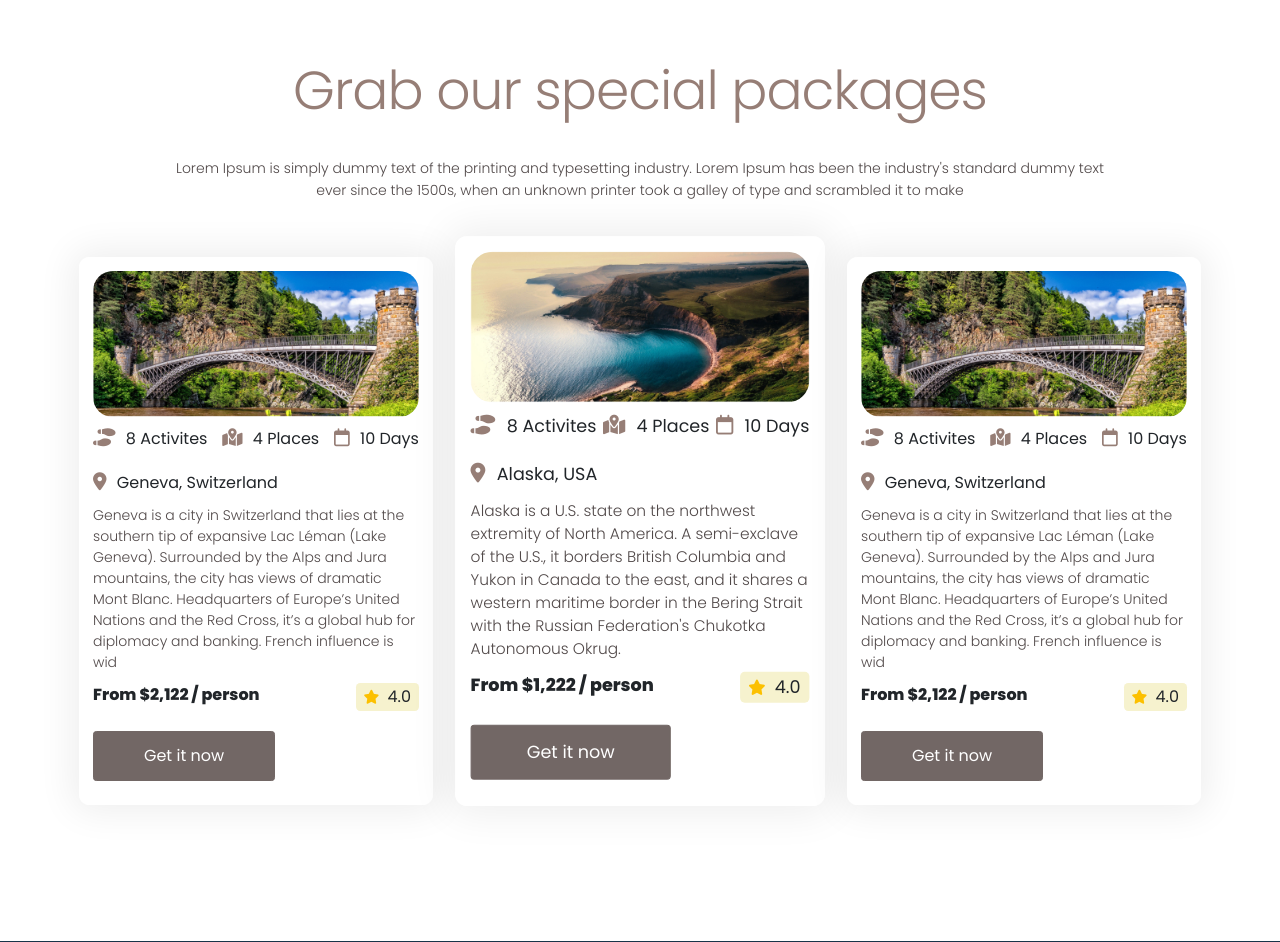
After one commit to grgshankar/travel_design, a PHP site: page /destination.php in a window 1280 px wide; the page is wider, and only the part inside the window is pictured. The commit adds this page. Shown: the part 1521-2463 px from the top of that part. Run offline with PHP 8.4, Linux system fonts and the light colour scheme.

Commit message:
finishing the destinations page

```diff
--- a/assets/css/style.css
+++ b/assets/css/style.css
@@ -17,7 +17,10 @@
     width: 90%;
   }
   section {
-    margin-top: 5rem;
+    margin-bottom: 5rem;
+  }
+  .no_bottom_margin{
+    margin-bottom: 0px;
   }
   div#loom-companion-mv3 {
         display: none;
--- /dev/null
+++ b/destination.php
@@ -0,0 +1,231 @@
+<?php require_once 'inc/header.php' ?>
+<section class="full_width_banner" style="background:url(assets/img/destination_banner.jpg) no-repeat">
+    <div class="container">
+        <div class="content_wrap">
+            <h3>Explore Our Captivating Destinations!</h3>
+            <p>Lorem ipsum dolor sit amet, consectetuer adipiscing elit. Aenean commodo ligula eget dolor. Aenean massa.
+            </p>
+        </div>
+    </div>
+</section>
+<section class="list_destination">
+    <div class="container">
+        <div class="row">
+            <div class="col-sm-12 col-md-4">
+                <div class="desti_card">
+                    <img src="assets/img/destination_banner.jpg" alt="desti_1">
+                    <div class="floating_content">
+                        <strong>Indonesia</strong>
+                        <p>Lorem, ipsum dolor sit amet consectetur adipisicing elit. Nisi quis animi architecto enim
+                            quasi aperiam perspiciatis inventore...</p>
+                        <div class="btn_wrap">
+                            <a href="#" class="btn_ btn_black btn_solid">Read More</a>
+                        </div>
+                    </div>
+                    <strong>Indonesia</strong>
+                </div>
+            </div>
+            <div class="col-sm-12 col-md-4">
+                <div class="desti_card">
+                    <img src="assets/img/desti_2.jpg" alt="desti_2">
+                    <div class="floating_content">
+                        <strong>Indonesia</strong>
+                        <p>Lorem, ipsum dolor sit amet consectetur adipisicing elit. Nisi quis animi architecto enim
+                            quasi aperiam perspiciatis inventore...</p>
+                        <div class="btn_wrap">
+                            <a href="#" class="btn_ btn_black btn_solid">Read More</a>
+                        </div>
+                    </div>
+                    <strong>Indonesia</strong>
+                </div>
+            </div>
+            <div class="col-sm-12 col-md-4">
+                <div class="desti_card">
+                    <img src="assets/img/desti_3.jpg" alt="desti_3">
+                    <div class="floating_content">
+                        <strong>Indonesia</strong>
+                        <p>Lorem, ipsum dolor sit amet consectetur adipisicing elit. Nisi quis animi architecto enim
+                            quasi aperiam perspiciatis inventore...</p>
+                        <div class="btn_wrap">
+                            <a href="#" class="btn_ btn_black btn_solid">Read More</a>
+                        </div>
+                    </div>
+                    <strong>Indonesia</strong>
+                </div>
+            </div>
+            <div class="col-sm-12 col-md-4">
+                <div class="desti_card">
+                    <img src="assets/img/desti_4.jpg" alt="desti_4">
+                    <div class="floating_content">
+                        <strong>Indonesia</strong>
+                        <p>Lorem, ipsum dolor sit amet consectetur adipisicing elit. Nisi quis animi architecto enim
+                            quasi aperiam perspiciatis inventore...</p>
+                        <div class="btn_wrap">
+                            <a href="#" class="btn_ btn_black btn_solid">Read More</a>
+                        </div>
+                    </div>
+                    <strong>Indonesia</strong>
+                </div>
+            </div>
+            <div class="col-sm-12 col-md-4">
+                <div class="desti_card">
+                    <img src="assets/img/desti_5.jpg" alt="desti_5">
+                    <div class="floating_content">
+                        <strong>Indonesia</strong>
+                        <p>Lorem, ipsum dolor sit amet consectetur adipisicing elit. Nisi quis animi architecto enim
+                            quasi aperiam perspiciatis inventore...</p>
+                        <div class="btn_wrap">
+                            <a href="#" class="btn_ btn_black btn_solid">Read More</a>
+                        </div>
+                    </div>
+                    <strong>Indonesia</strong>
+                </div>
+            </div>
+            <div class="col-sm-12 col-md-4">
+                <div class="desti_card">
+                    <img src="assets/img/desti_6.jpg" alt="desti_6">
+                    <div class="floating_content">
+                        <strong>Indonesia</strong>
+                        <p>Lorem, ipsum dolor sit amet consectetur adipisicing elit. Nisi quis animi architecto enim
+                            quasi aperiam perspiciatis inventore...</p>
+                        <div class="btn_wrap">
+                            <a href="#" class="btn_ btn_black btn_solid">Read More</a>
+                        </div>
+                    </div>
+                    <strong>Indonesia</strong>
+                </div>
+            </div>
+        </div>
+    </div>
+</section>
+<!-- ==============packages starts============== -->
+<section class="spc-packages">
+  <div class="container">
+    <div class="spc-packages-heading text-center">
+      <h3 class="web-h">Grab our special packages</h3>
+      <p>
+        Lorem Ipsum is simply dummy text of the printing and typesetting
+        industry. Lorem Ipsum has been the industry's standard dummy text ever
+        since the 1500s, when an unknown printer took a galley of type and
+        scrambled it to make
+      </p>
+    </div>
+
+    <div class="main-packages-box">
+      <div class="row">
+        <div class="col-md-4">
+          <div class="packages-box-wrap">
+            <img src="assets/img/package-1.jpeg" alt="packages" />
+            <div class="package-icon">
+              <div class="pck-icon-box">
+                <i class="fa-solid fa-shoe-prints"></i>
+                <span>8 Activites</span>
+              </div>
+              <div class="pck-icon-box">
+                <i class="fa-solid fa-map-location-dot"></i>
+                <span>4 Places</span>
+              </div>
+              <div class="pck-icon-box">
+                <i class="fa-regular fa-calendar"></i>
+                <span>10 Days</span>
+              </div>
+            </div>
+            <div class="location-pck">
+              <i class="fa-solid fa-location-dot"></i>
+              <span>Geneva, Switzerland</span>
+            </div>
+            <p>
+              Geneva is a city in Switzerland that lies at the southern tip of
+              expansive Lac Léman (Lake Geneva). Surrounded by the Alps and Jura
+              mountains, the city has views of dramatic Mont Blanc. Headquarters
+              of Europe’s United Nations and the Red Cross, it’s a global hub
+              for diplomacy and banking. French influence is wid
+            </p>
+            <div class="packages-rating">
+              <strong>From $2,122 / person</strong>
+              <span><i class="fa-solid fa-star"></i> 4.0</span>
+            </div>
+            <div class="web-btn">
+              <a href="#" class="btn_">Get it now</a>
+            </div>
+          </div>
+        </div>
+        <div class="col-md-4">
+          <div class="packages-box-wrap">
+            <img src="assets/img/package-2.jpeg" alt="packages" />
+            <div class="package-icon">
+              <div class="pck-icon-box">
+                <i class="fa-solid fa-shoe-prints"></i>
+                <span>8 Activites</span>
+              </div>
+              <div class="pck-icon-box">
+                <i class="fa-solid fa-map-location-dot"></i>
+                <span>4 Places</span>
+              </div>
+              <div class="pck-icon-box">
+                <i class="fa-regular fa-calendar"></i>
+                <span>10 Days</span>
+              </div>
+            </div>
+            <div class="location-pck">
+              <i class="fa-solid fa-location-dot"></i>
+              <span>Alaska, USA</span>
+            </div>
+            <p>
+              Alaska is a U.S. state on the northwest extremity of North
+              America. A semi-exclave of the U.S., it borders British Columbia
+              and Yukon in Canada to the east, and it shares a western maritime
+              border in the Bering Strait with the Russian Federation's Chukotka
+              Autonomous Okrug.
+            </p>
+            <div class="packages-rating">
+              <strong>From $1,222 / person</strong>
+              <span><i class="fa-solid fa-star"></i> 4.0</span>
+            </div>
+            <div class="web-btn">
+              <a href="#" class="btn_">Get it now</a>
+            </div>
+          </div>
+        </div>
+        <div class="col-md-4">
+          <div class="packages-box-wrap">
+            <img src="assets/img/package-1.jpeg" alt="packages" />
+            <div class="package-icon">
+              <div class="pck-icon-box">
+                <i class="fa-solid fa-shoe-prints"></i>
+                <span>8 Activites</span>
+              </div>
+              <div class="pck-icon-box">
+                <i class="fa-solid fa-map-location-dot"></i>
+                <span>4 Places</span>
+              </div>
+              <div class="pck-icon-box">
+                <i class="fa-regular fa-calendar"></i>
+                <span>10 Days</span>
+              </div>
+            </div>
+            <div class="location-pck">
+              <i class="fa-solid fa-location-dot"></i>
+              <span>Geneva, Switzerland</span>
+            </div>
+            <p>
+              Geneva is a city in Switzerland that lies at the southern tip of
+              expansive Lac Léman (Lake Geneva). Surrounded by the Alps and Jura
+              mountains, the city has views of dramatic Mont Blanc. Headquarters
+              of Europe’s United Nations and the Red Cross, it’s a global hub
+              for diplomacy and banking. French influence is wid
+            </p>
+            <div class="packages-rating">
+              <strong>From $2,122 / person</strong>
+              <span><i class="fa-solid fa-star"></i> 4.0</span>
+            </div>
+            <div class="web-btn">
+              <a href="#" class="btn_">Get it now</a>
+            </div>
+          </div>
+        </div>
+      </div>
+    </div>
+  </div>
+</section>
+<?php require_once 'inc/footer.php' ?>
--- a/index.php
+++ b/index.php
@@ -3,7 +3,7 @@
 <!-- header part ends -->
 
 <!-- nav slider html -->
-<div class="banner-slider" style="background-image: url(assets/img/banner.png)">
+<section class="banner-slider" style="background-image: url(assets/img/banner.png)">
   <!-- <img src="" alt="banner_photo"> -->
   <div class="container">
     <div class="row">
@@ -62,7 +62,7 @@
       </div>
     </div>
   </div>
-</div>
+</section>
 
 <!-- ====popular destination part starts--------------------- -->
 <section class="main-pop-dest">
@@ -656,7 +656,7 @@
 </section>
 
 <!-- ================why choose section starts========== -->
-<section class="why-choose">
+<section class="why-choose no_bottom_margin">
   <div class="container">
     <div class="row">
       <div class="col-md-6">
```
Also changed, not shown: other parts of assets/css/style.css (+122 -1 lines), assets/img/desti_2.jpg (added), assets/img/desti_3.jpg (added), assets/img/desti_4.jpg (added), assets/img/desti_5.jpg (added), assets/img/desti_6.jpg (added), 1 other file.
